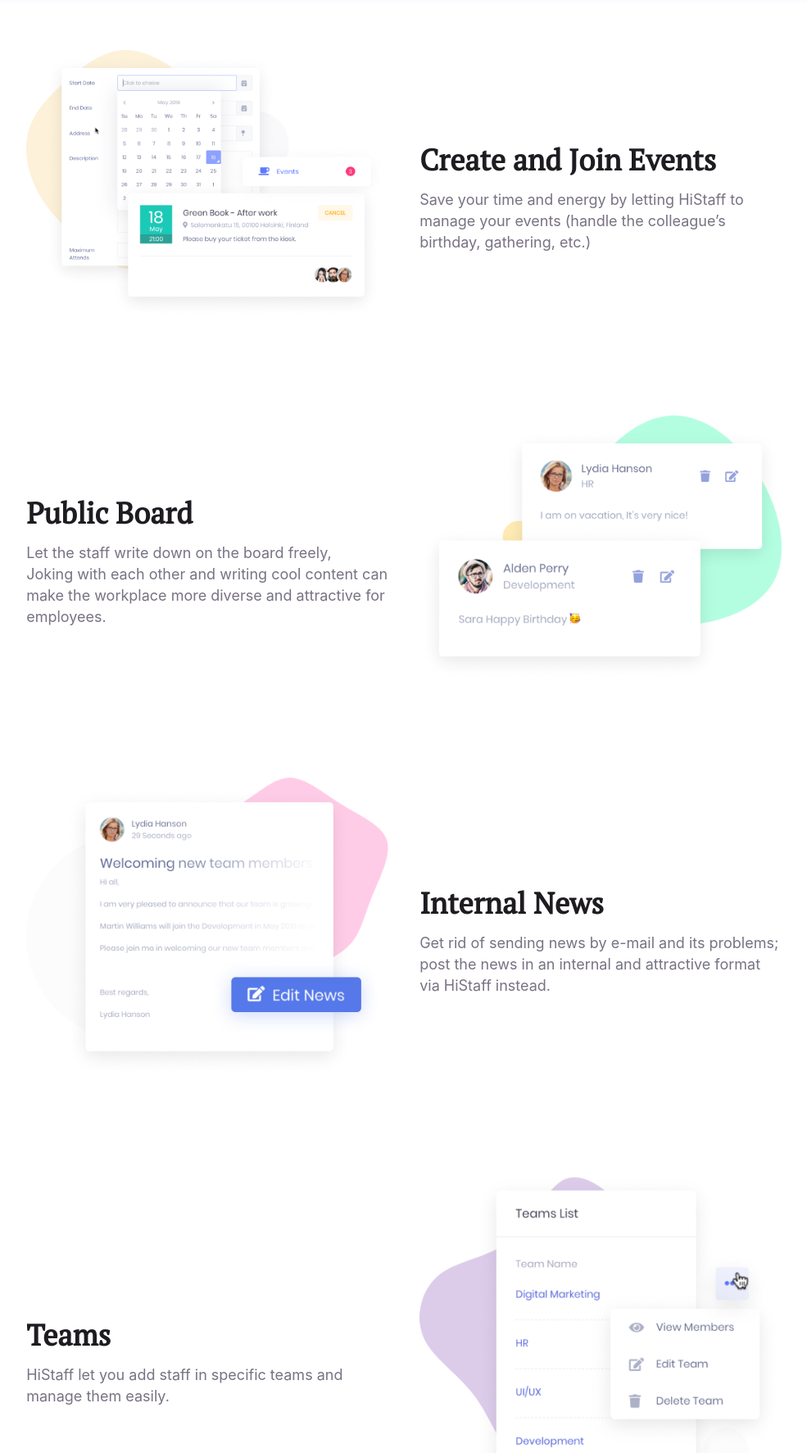
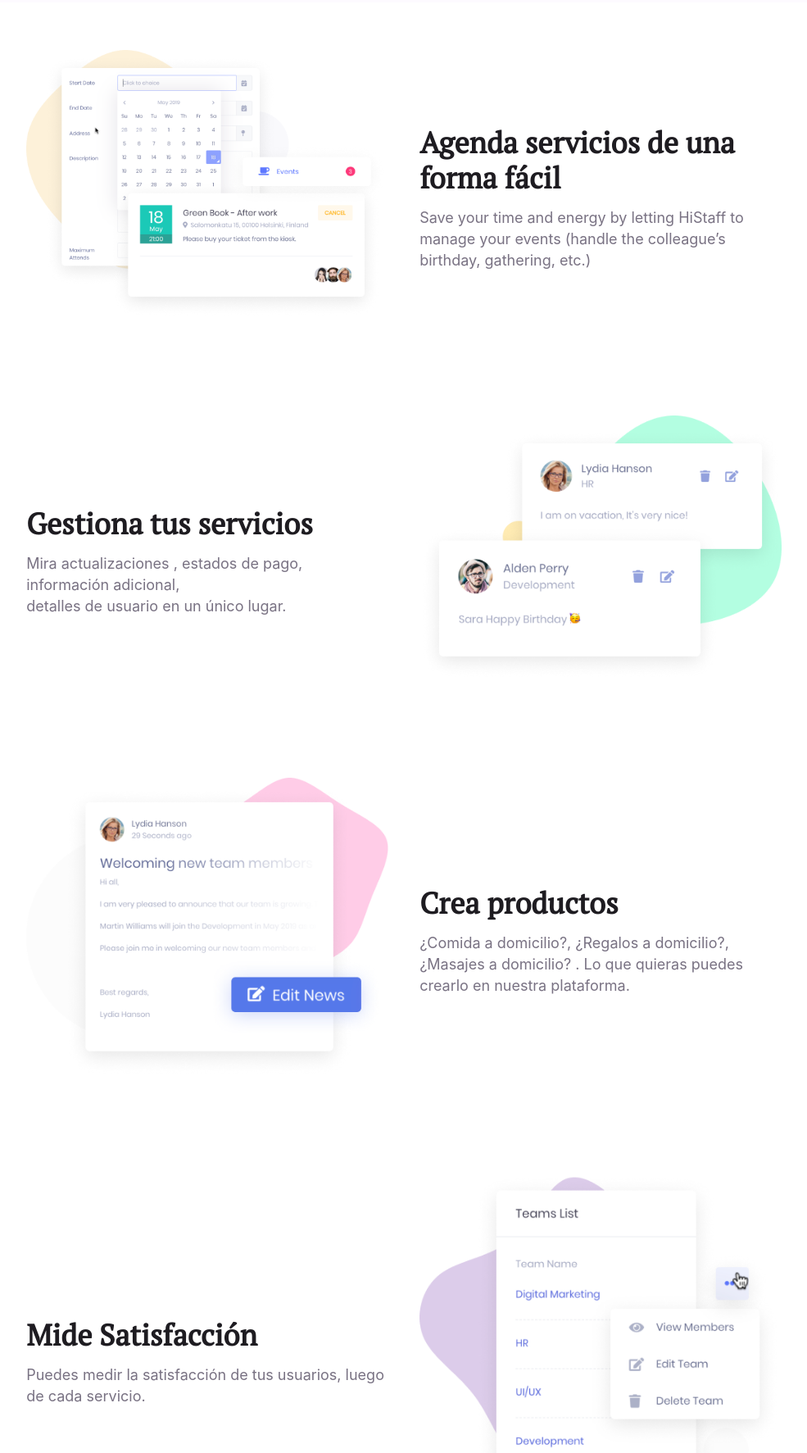
Before and after one commit to m121/saaslanding, a Gatsby site: page / in a window 1280 px wide. Shown: the part 1027-2800 px from the top of the page at 82% size, without its empty margins (147-1132 px from the left). Built offline with nearby package versions, Linux system fonts and the light colour scheme; Gatsby itself is replaced by a stand-in of ours.

Commit message:
inital commit

```diff
--- a/src/pages/index.js
+++ b/src/pages/index.js
@@ -14,8 +14,8 @@ const IndexPage = () => (
         <SEO title="Make your Staff and Workspace Happy"/>
 
         <div className={"page-header home"}>
-            <h1>Make your Staff and Workspace Happy</h1>
-            <p>HiStaff gives your complex the opportunity to increase the percentage of happiness<br/>and enjoyment of your staff and as a result, bring productivity to your workspace.</p>
+            <h1>Agenda tus servicios en una plataforma</h1>
+            <p>Saas te permite crear, gestionar, y agendar tus servicios<br/>en minutos.</p>
             <img alt={"Dashboard"} src={featureImage}/>
         </div>
 
@@ -31,7 +31,7 @@ const IndexPage = () => (
 
                         <div className={"col-6"}>
                             <div className={"feature__content"}>
-                                <h2>Create and Join Events</h2>
+                                <h2>Agenda servicios de una forma fácil</h2>
                                 <p>Save your time and energy by letting HiStaff to manage your events (handle the colleague’s birthday, gathering, etc.)</p>
                             </div>
                         </div>
@@ -42,8 +42,8 @@ const IndexPage = () => (
                     <div className={"row"}>
                         <div className={"col-6"}>
                             <div className={"feature__content"}>
-                                <h2>Public Board</h2>
-                                <p>Let the staff write down on the board freely,<br/>Joking with each other and writing cool content can make the workplace more diverse and attractive for employees. </p>
+                                <h2>Gestiona tus servicios</h2>
+                                <p>Mira actualizaciones , estados de pago, información adicional,<br/>detalles de usuario en un único lugar. </p>
                             </div>
                         </div>
 
@@ -65,8 +65,8 @@ const IndexPage = () => (
 
                         <div className={"col-6"}>
                             <div className={"feature__content"}>
-                                <h2>Internal News</h2>
-                                <p>Get rid of sending news by e-mail and its problems; post the news in an internal and attractive format via HiStaff instead.</p>
+                                <h2>Crea productos</h2>
+                                <p>¿Comida a domicilio?, ¿Regalos a domicilio?, ¿Masajes a domicilio? . Lo que quieras puedes crearlo en nuestra plataforma.</p>
                             </div>
                         </div>
                     </div>
@@ -76,8 +76,8 @@ const IndexPage = () => (
                     <div className={"row"}>
                         <div className={"col-6"}>
                             <div className={"feature__content"}>
-                                <h2>Teams</h2>
-                                <p>HiStaff let you add staff in specific teams and manage them easily.</p>
+                                <h2>Mide Satisfacción</h2>
+                                <p>Puedes medir la satisfacción de tus usuarios, luego de cada servicio.</p>
                             </div>
                         </div>
 
@@ -99,8 +99,8 @@ const IndexPage = () => (
 
                         <div className={"col-6"}>
                             <div className={"feature__content"}>
-                                <h2>Staff management</h2>
-                                <p>Discard traditional ways to archive staff documents and information, and try new ways to store and archive them in HiStaff easily.</p>
+                                <h2>Facturación y pagos</h2>
+                                <p>Crea diferentes formas de pago y factura a tus clientes.</p>
                             </div>
                         </div>
                     </div>
```
